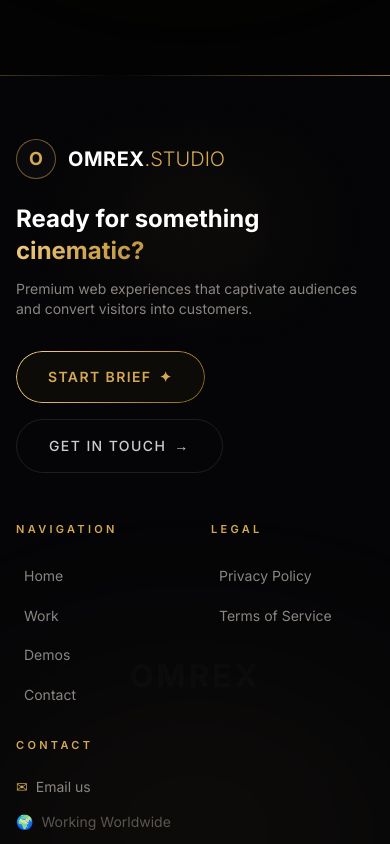
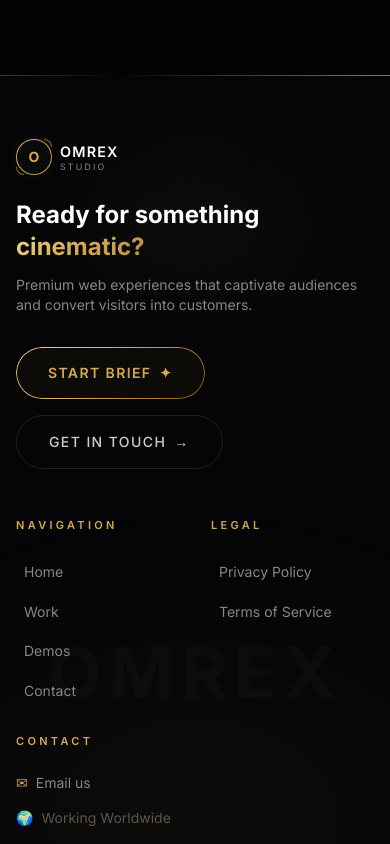
Before and after one commit to albasti1234/omrex-studio, a Next.js app: page / in a window 390 px wide. Shown: the part 6680-7524 px from the top of the page. Built offline with nearby package versions, Linux system fonts and the light colour scheme.

Commit message:
Fix footer logo to match navbar, responsive watermark

```diff
--- a/app/components/Footer.tsx
+++ b/app/components/Footer.tsx
@@ -83,14 +83,44 @@ export default function Footer(): React.ReactElement {
               animate={isInView ? { opacity: 1, y: 0 } : {}}
               transition={{ duration: 0.8, ease: [0.16, 1, 0.3, 1] }}
             >
-              {/* Logo */}
-              <div className="flex items-center gap-3 mb-6">
-                <div className="relative flex h-10 w-10 items-center justify-center rounded-lg border border-[#d4a855]/50 bg-[#0a0a0c]">
-                  <span className="text-lg font-bold text-[#d4a855]">O</span>
+              {/* Logo - Same as Navbar */}
+              <div className="flex items-center gap-2 sm:gap-3 mb-6">
+                {/* Logo Icon - matches Navbar */}
+                <div className="relative flex h-9 w-9 sm:h-10 sm:w-10 items-center justify-center">
+                  {/* Glow */}
+                  <div
+                    className="absolute inset-0 rounded-lg"
+                    style={{
+                      background: 'radial-gradient(circle, rgba(212,168,85,0.3), transparent 70%)',
+                      filter: 'blur(8px)',
+                    }}
+                  />
+                  {/* Border gradient */}
+                  <div
+                    className="absolute inset-0 rounded-lg"
+                    style={{
+                      background: 'linear-gradient(135deg, #d4a855, #b8923f)',
+                      padding: '1px',
+                    }}
+                  >
+                    <div className="h-full w-full rounded-lg bg-[#0a0a0c]" />
+                  </div>
+                  {/* Letter */}
+                  <span className="relative text-sm sm:text-base font-bold text-[#d4a855]">
+                    O
+                  </span>
+                  {/* Corner accents */}
+                  <span className="absolute top-0 right-0 h-2 w-2 border-t border-r rounded-tr-lg opacity-60 border-[#d4a855]" />
+                  <span className="absolute bottom-0 left-0 h-2 w-2 border-b border-l rounded-bl-lg opacity-60 border-[#d4a855]" />
                 </div>
-                <div>
-                  <span className="text-xl font-bold text-white tracking-wide">OMREX</span>
-                  <span className="text-xl font-light text-[#d4a855]">.STUDIO</span>
+                {/* Logo text - Stacked like Navbar */}
+                <div className="flex flex-col leading-tight">
+                  <span className="text-[0.9rem] sm:text-[1rem] font-semibold tracking-[0.08em] text-white">
+                    OMREX
+                  </span>
+                  <span className="text-[0.55rem] sm:text-[0.6rem] uppercase tracking-[0.25em] text-[#8a8580]">
+                    studio
+                  </span>
                 </div>
               </div>
 
@@ -165,9 +195,9 @@ export default function Footer(): React.ReactElement {
               animate={isInView ? { opacity: 1, y: 0 } : {}}
               transition={{ duration: 0.8, delay: 0.2, ease: [0.16, 1, 0.3, 1] }}
             >
-              {/* Watermark - smaller to prevent clipping */}
-              <div className="absolute inset-0 flex items-center justify-center overflow-hidden pointer-events-none opacity-[0.015]">
-                <span className="text-[8vw] font-bold text-white select-none tracking-widest">OMREX</span>
+              {/* Watermark - bigger on mobile, smaller on desktop */}
+              <div className="absolute inset-0 flex items-center justify-center overflow-hidden pointer-events-none opacity-[0.02]">
+                <span className="text-[18vw] sm:text-[10vw] lg:text-[8vw] font-bold text-white select-none tracking-widest">OMREX</span>
               </div>
 
               <div className="relative grid grid-cols-2 gap-8 sm:grid-cols-3">
```
